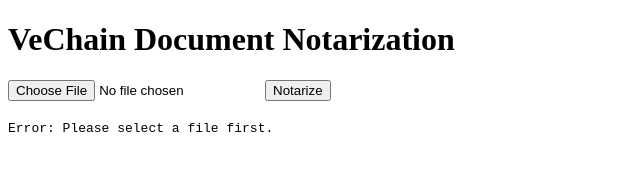
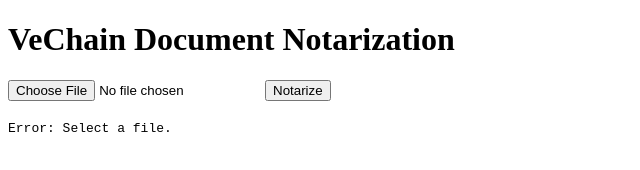
Before and after one commit to arkvdaogmail/vechain-notary-final, a website: page public/index.html in a window 1280 px wide. Both pictures are taken after a click on the button "Notarize". Shown: the full height of the page, 0-640 px from the left. Drawn offline with Linux system fonts and the light colour scheme.

Commit message:
Update index.html

```diff
--- a/public/index.html
+++ b/public/index.html
@@ -1,42 +1,31 @@
 <!DOCTYPE html>
 <html>
-<head>
-    <title>VeChain Notarization</title>
-</head>
+<head><title>VeChain Notarization</title></head>
 <body>
     <h1>VeChain Document Notarization</h1>
     <input type="file" id="fileInput">
     <button id="notarizeBtn">Notarize</button>
     <div id="result" style="margin-top:20px; font-family:monospace; word-break: break-all;"></div>
-
     <script>
         document.getElementById('notarizeBtn').addEventListener('click', async () => {
             const file = document.getElementById('fileInput').files[0];
             const resultDiv = document.getElementById('result');
-            if (!file) {
-                resultDiv.innerText = 'Error: Please select a file first.';
-                return;
-            }
+            if (!file) { resultDiv.innerText = 'Error: Select a file.'; return; }
             resultDiv.innerText = 'Working...';
             try {
                 const fileBuffer = await file.arrayBuffer();
                 const hashBuffer = await crypto.subtle.digest('SHA-256', fileBuffer);
                 const hash = '0x' + Array.from(new Uint8Array(hashBuffer)).map(b => b.toString(16).padStart(2, '0')).join('');
-
                 const response = await fetch('/api/notarize', {
                     method: 'POST',
                     headers: { 'Content-Type': 'application/json' },
-                    body: JSON.stringify({ hash: hash })
+                    body: JSON.stringify({ hash })
                 });
-
                 const data = await response.json();
                 if (!response.ok) throw new Error(data.error || 'Unknown server error');
-
                 const explorerUrl = `https://explore-testnet.vechain.org/transactions/${data.txId}`;
                 resultDiv.innerHTML = `Success! TXID: <a href="${explorerUrl}" target="_blank">${data.txId}</a>`;
-            } catch (error) {
-                resultDiv.innerText = `Error: ${error.message}`;
-            }
+            } catch (error) { resultDiv.innerText = `Error: ${error.message}`; }
         });
     </script>
 </body>
```
